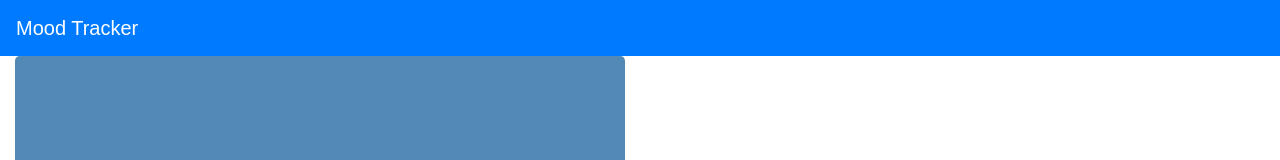
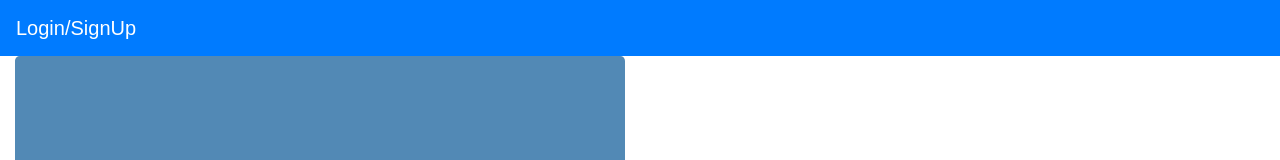
Before and after one commit to sgidan/Mood-Tracker, a React (Create React App) app in the folder client/: page / in a window 1280 px wide. Shown: the top 160 px of the page. Built offline with nearby package versions, Linux system fonts and the light colour scheme.

Commit message:
small updates

```diff
--- a/client/src/components/Nav/index.js
+++ b/client/src/components/Nav/index.js
@@ -5,8 +5,10 @@ function Nav() {
   return (
     <nav className="navbar navbar-expand-lg navbar-dark bg-primary">
       <a className="navbar-brand" href="/">
-        Mood Tracker
+        Login/SignUp
       </a>
+
+
     </nav>
   );
 }
```
